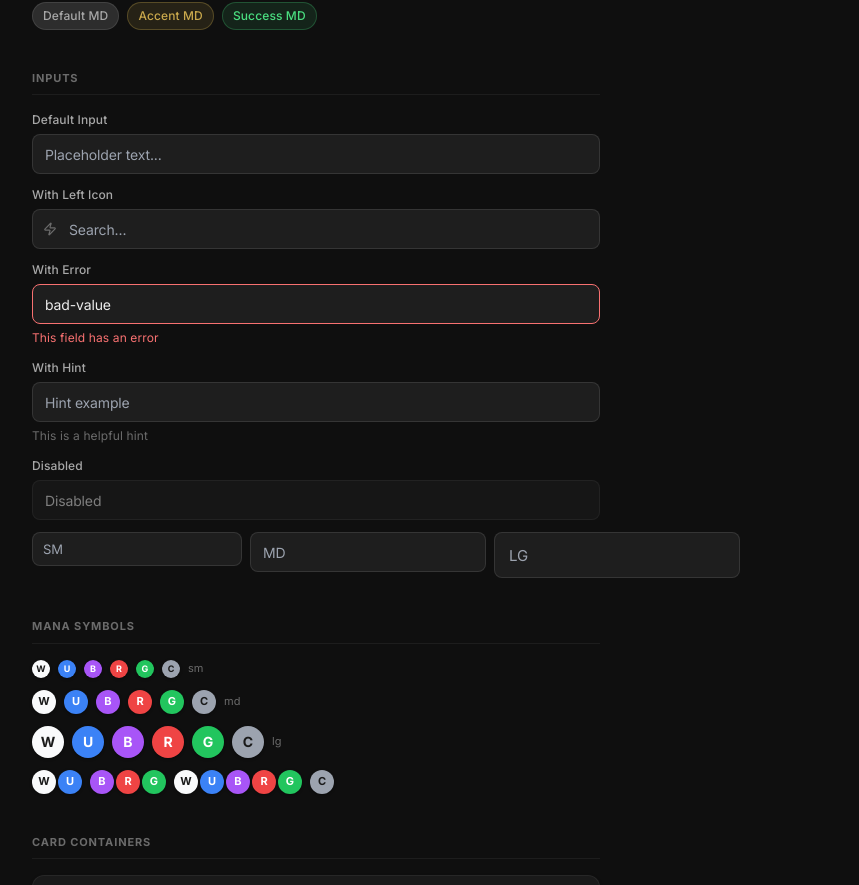
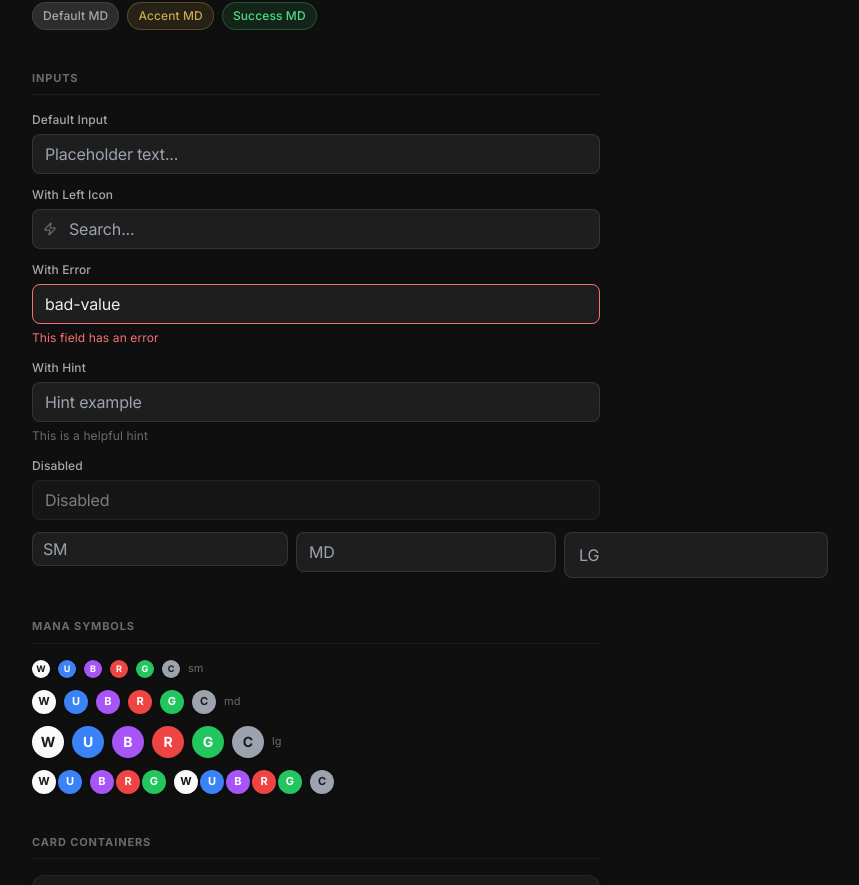
Before and after one commit to alabreu/alabreu.github.io, a React (Vite) app in the folder mtg-deck-builder/: page /#/design in a window 1280 px wide. Shown: the part 1366-2251 px from the top of the page, without its empty margins (324-1183 px from the left). Built offline with nearby package versions, Linux system fonts and the light colour scheme.

Commit message:
fix: prevent iOS Safari auto-zoom by using 16px input font-size
Inputs below 16px font-size trigger iOS Safari's auto-zoom-on-focus,
which persists across SPA route changes and breaks layout/scroll.

```diff
--- a/mtg-deck-builder/src/design-system/components/Input.tsx
+++ b/mtg-deck-builder/src/design-system/components/Input.tsx
@@ -11,9 +11,9 @@ interface InputProps extends Omit<React.InputHTMLAttributes<HTMLInputElement>, '
 }
 
 const sizeConfig = {
-  sm: { height: '32px', fontSize: '13px', padding: '0 10px', iconSize: 14 },
-  md: { height: '38px', fontSize: '14px', padding: '0 12px', iconSize: 16 },
-  lg: { height: '44px', fontSize: '15px', padding: '0 14px', iconSize: 18 },
+  sm: { height: '32px', fontSize: '16px', padding: '0 10px', iconSize: 14 },
+  md: { height: '38px', fontSize: '16px', padding: '0 12px', iconSize: 16 },
+  lg: { height: '44px', fontSize: '16px', padding: '0 14px', iconSize: 18 },
 };
 
 export function Input({
```
